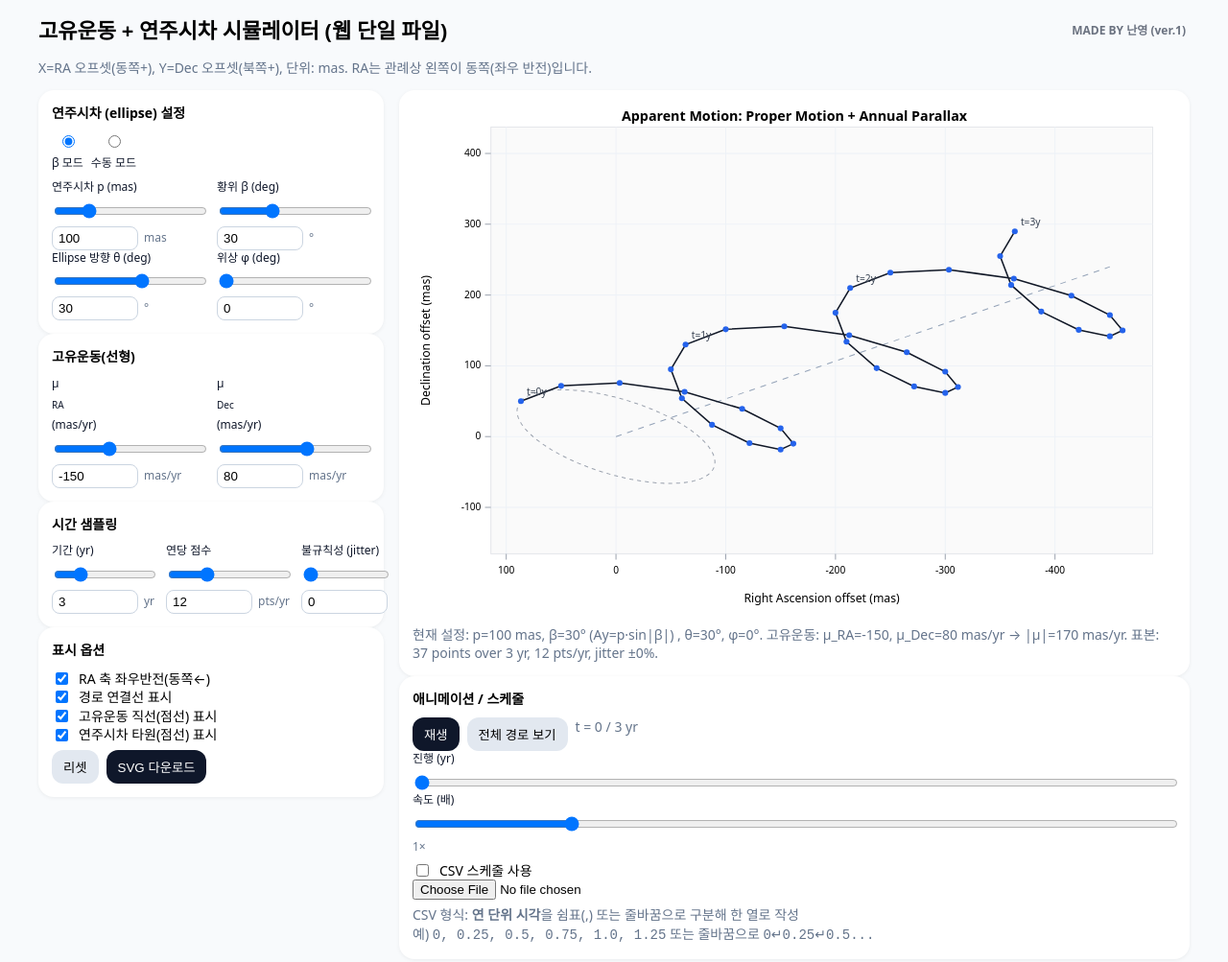
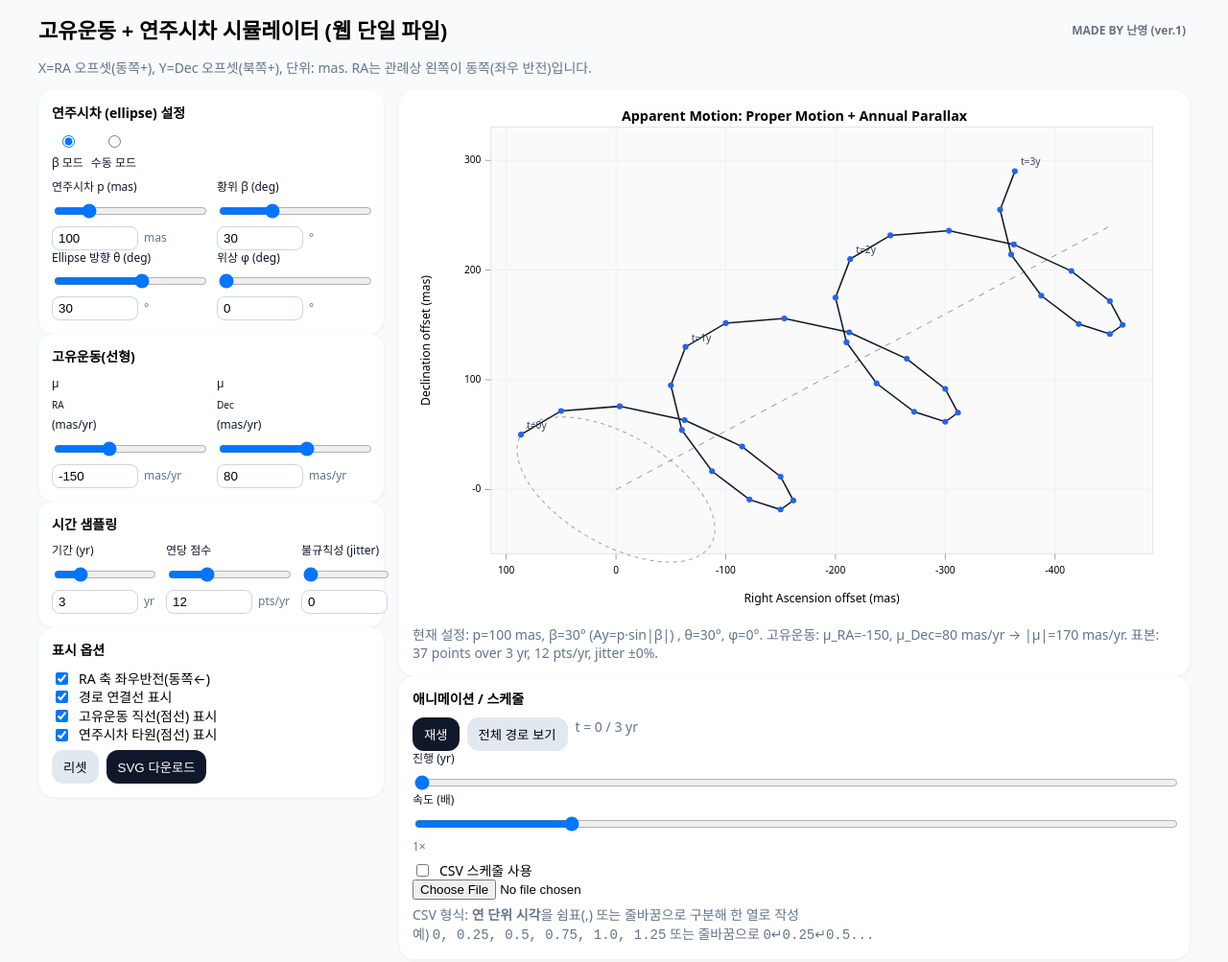
Before and after one commit to lovingny-create/aststns, a plain HTML site: page proper_motion_parallax.html in a window 1280 px wide. Shown: the whole page at 96% size. Drawn offline with Linux system fonts and the light colour scheme.

Commit message:
Ensure equal tick scaling on parallax plot

```diff
--- a/proper_motion_parallax.html
+++ b/proper_motion_parallax.html
@@ -339,12 +339,8 @@ function compute(){
     return {t, x: pmx+px, y: pmy+py};
   });
 
-  // bounds (equal aspect)
-  let minX=Math.min(...pts.map(p=>p.x)), maxX=Math.max(...pts.map(p=>p.x));
-  let minY=Math.min(...pts.map(p=>p.y)), maxY=Math.max(...pts.map(p=>p.y));
-  const pad=0.10; let rX=maxX-minX||1, rY=maxY-minY||1; const R=Math.max(rX,rY); rX=rY=R;
-  const cx=(maxX+minX)/2, cy=(maxY+minY)/2;
-  const box={minX:cx-(1+pad)*rX/2, maxX:cx+(1+pad)*rX/2, minY:cy-(1+pad)*rY/2, maxY:cy+(1+pad)*rY/2};
+  const minX=Math.min(...pts.map(p=>p.x)), maxX=Math.max(...pts.map(p=>p.x));
+  const minY=Math.min(...pts.map(p=>p.y)), maxY=Math.max(...pts.map(p=>p.y));
 
   // reference ellipse
   const ref=Array.from({length:361},(_,i)=>{
@@ -355,13 +351,31 @@ function compute(){
 
   const mu=Math.hypot(S.muX,S.muY);
   const muPA=(rad2deg(Math.atan2(S.muX,S.muY))+360)%360;
-  return {pts, ref, box, mu, muPA};
+  return {pts, ref, bounds:{minX, maxX, minY, maxY}, mu, muPA};
 }
 
 function draw(){
-  const {pts, ref, box, mu, muPA} = compute();
+  const {pts, ref, bounds, mu, muPA} = compute();
   // scales
   const ml=80, mt=24, w=676, h=436; const flip = el('flipX').checked;
+
+  // bounding box with equal axis scale respecting viewport aspect
+  const pad=0.10;
+  let {minX, maxX, minY, maxY} = bounds;
+  let rX = Math.max(1e-6, maxX - minX);
+  let rY = Math.max(1e-6, maxY - minY);
+  const cx = (maxX + minX) / 2;
+  const cy = (maxY + minY) / 2;
+  const targetRatio = w / h;
+  if (rX / rY < targetRatio) {
+    rX = rY * targetRatio;
+  } else {
+    rY = rX / targetRatio;
+  }
+  rX *= (1 + pad);
+  rY *= (1 + pad);
+  const box={minX:cx - rX/2, maxX:cx + rX/2, minY:cy - rY/2, maxY:cy + rY/2};
+
   const xScale = x => { const u=(x-box.minX)/(box.maxX-box.minX); return ml + (flip? w*(1-u): w*u); };
   const yScale = y => { const u=(y-box.minY)/(box.maxY-box.minY); return mt + h*(1-u); };
 
```
